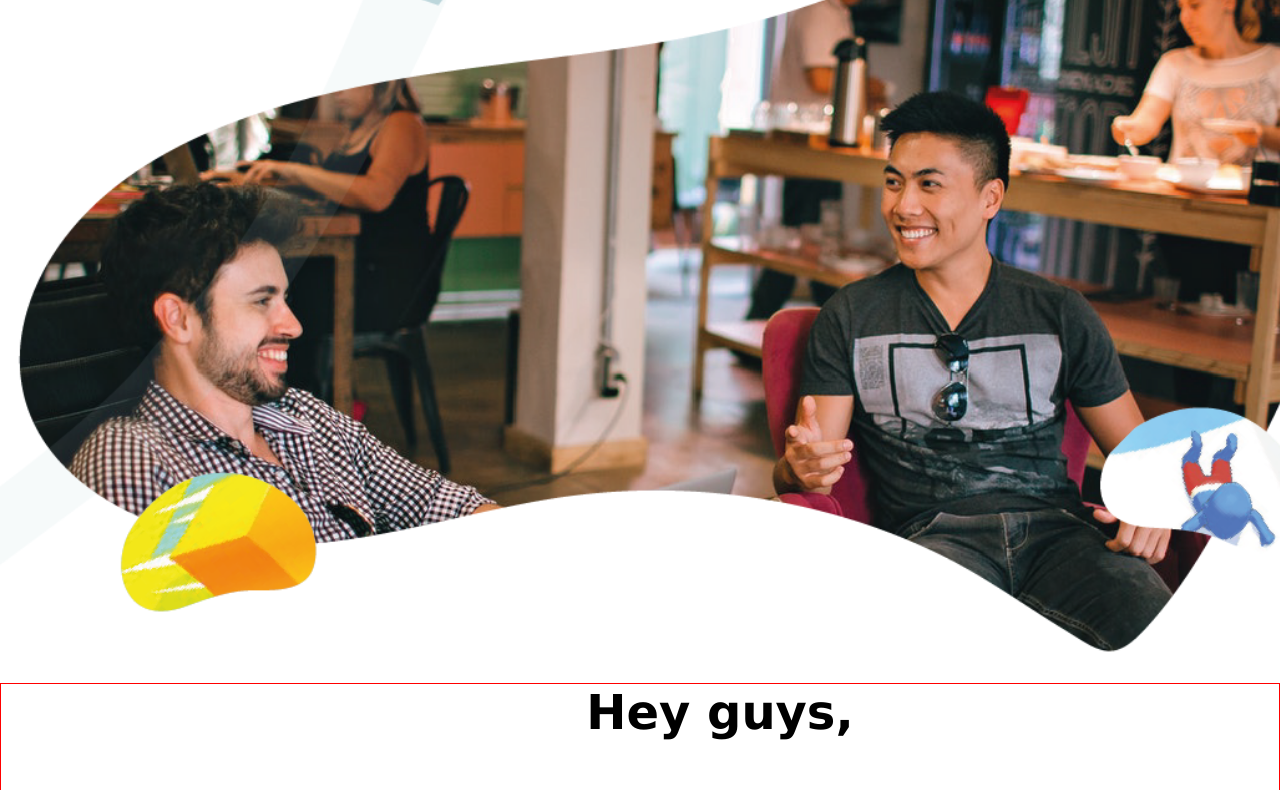
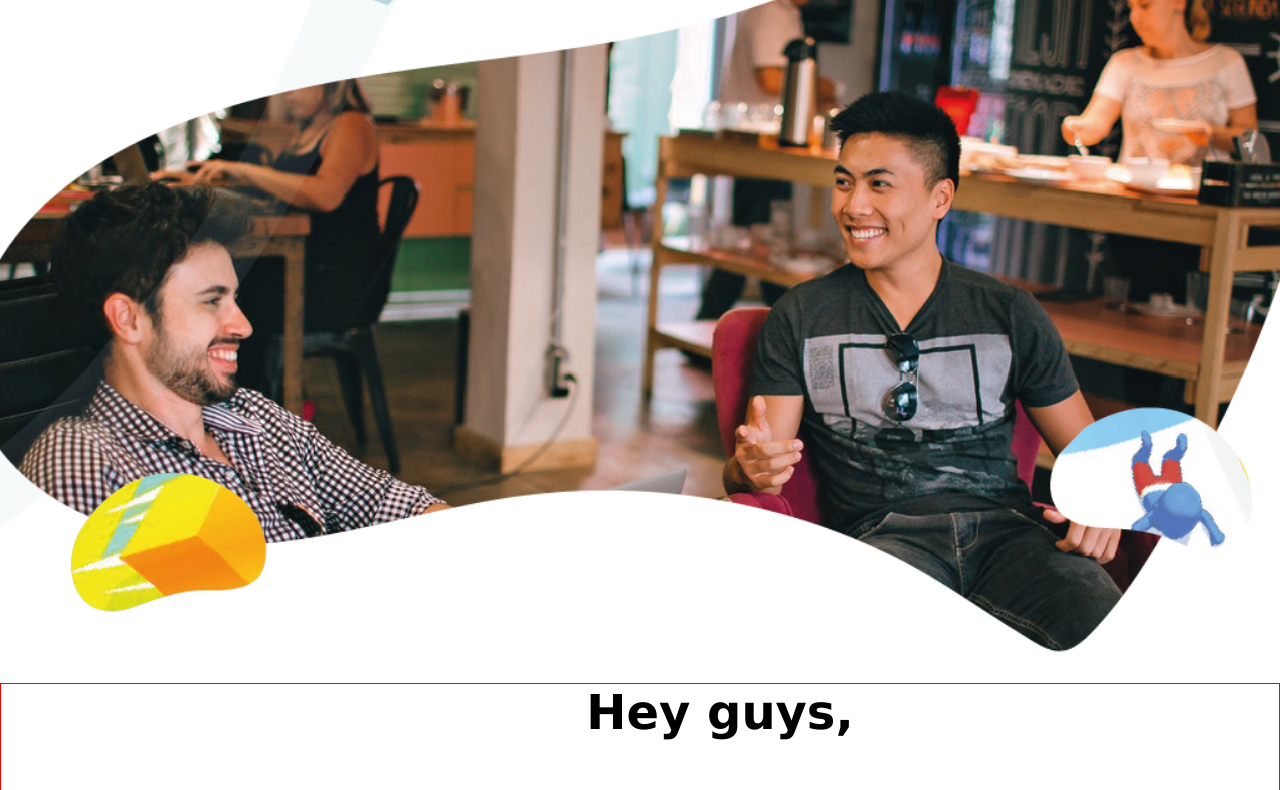
Before and after one commit to emiliajosefsson/inlamning, a website: page index.html in a window 1280 px wide. Shown: the part 139-929 px from the top of the page. Drawn offline with Linux system fonts and the light colour scheme.

Commit message:
changed header

```diff
--- a/index.html
+++ b/index.html
@@ -2,7 +2,7 @@
 <html lang="en">
 <head>
     <meta charset="UTF-8">
-    <meta name="viewport" content="width=device-width, initial-scale=1.0">
+    <meta name='viewport' content='width=device-width, initial-scale=1.0, maximum-scale=1.0, user-scalable=0'/>
     <title>Document</title>
     <link rel="stylesheet" href="style.css">
 </head>
--- a/sass/header.scss
+++ b/sass/header.scss
@@ -12,12 +12,9 @@ header {
 
 #img-top {
     width: 110%;
-}
-img {
+    position: relative;
+    left: -50px;
     top: 10;
-    position: relative;
-
-
 }
 
 /*rubrik*/
```
Also changed, not shown: style.css, 1 other file.
